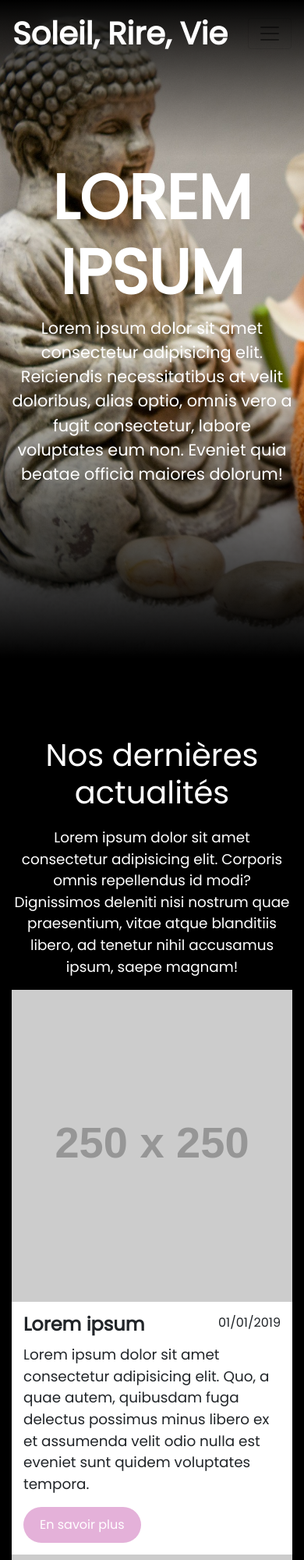
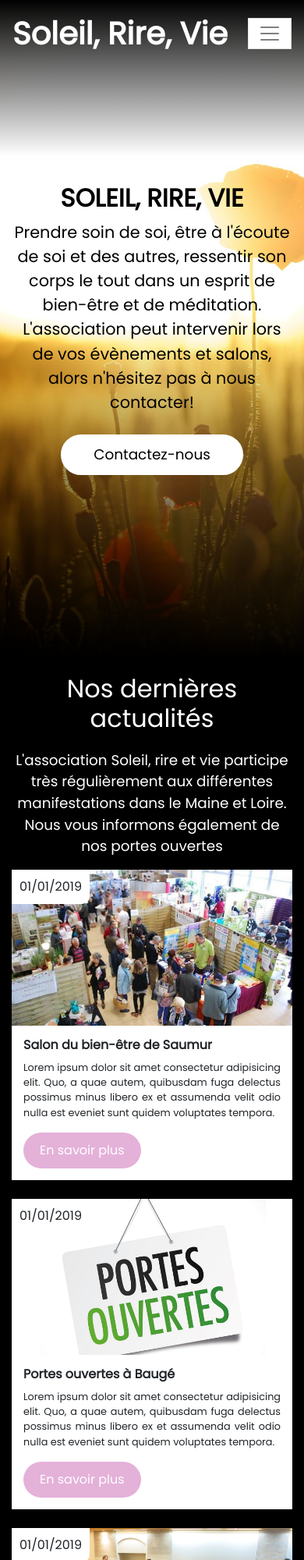
Before and after one commit to BrianEpaud/template, a plain HTML site: page index.html in a window 390 px wide. Shown: the top 2000 px of the page at 78% size. Drawn offline with nearby package versions, Linux system fonts and the light colour scheme; placeholder pictures from the web are drawn by us.

Commit message:
maquette

```diff
--- a/index.html
+++ b/index.html
@@ -9,8 +9,9 @@
         integrity="sha384-ggOyR0iXCbMQv3Xipma34MD+dH/1fQ784/j6cY/iJTQUOhcWr7x9JvoRxT2MZw1T" crossorigin="anonymous">
     <link href="https://stackpath.bootstrapcdn.com/font-awesome/4.7.0/css/font-awesome.min.css" rel="stylesheet"
         integrity="sha384-wvfXpqpZZVQGK6TAh5PVlGOfQNHSoD2xbE+QkPxCAFlNEevoEH3Sl0sibVcOQVnN" crossorigin="anonymous">
+    <link rel="stylesheet" href="https://unpkg.com/aos@next/dist/aos.css" />
     <link rel="stylesheet" href="style.css">
-    <title>Portfolio</title>
+    <title>Association, Soleil, Rire et Vie</title>
 </head>
 
 <body data-spy='scroll' data-target=".navbar" data-offset='50'>
@@ -47,11 +48,14 @@
         <div class="container h100">
             <div class="contentBox h100">
                 <div>
-                    <h1>LOREM IPSUM</h1>
-                    <p>Lorem ipsum dolor sit amet consectetur adipisicing elit. Reiciendis necessitatibus at velit
-                        doloribus, alias optio, omnis vero a fugit consectetur, labore voluptates eum non. Eveniet quia
-                        beatae officia maiores dolorum!
+                    <h1 data-aos="fade-up" data-aos-duration="1000" data-aos-delay="0">Soleil, Rire, Vie</h1>
+                    <p data-aos="fade-up" data-aos-duration="1000" data-aos-delay="500">Prendre soin de soi, être à
+                        l'écoute de soi et des autres, ressentir son corps le tout dans un
+                        esprit de bien-être et de méditation. L'association peut intervenir lors de vos évènements et
+                        salons, alors n'hésitez pas à nous contacter!
                     </p>
+                    <a href="#contact" class="btn btnD1" data-aos="fade-up" data-aos-duration="1000"
+                        data-aos-delay="1000">Contactez-nous</a>
                 </div>
             </div>
         </div>
@@ -62,47 +66,92 @@
             <div class="row">
                 <div class="offset-sm-2 col-sm-8">
                     <div class="headerText text-center">
-                        <h2>Nos dernières actualités</h2>
-                        <p>Lorem ipsum dolor sit amet consectetur adipisicing elit. Corporis omnis repellendus id modi? Dignissimos deleniti nisi nostrum quae praesentium, vitae atque blanditiis libero, ad tenetur nihil accusamus ipsum, saepe magnam!</p>
+                        <h2 data-aos="fade-up" data-aos-duration="1000" data-aos-delay="0">Nos dernières actualités</h2>
+                        <p data-aos="fade-up" data-aos-duration="1000" data-aos-delay="0">L'association Soleil, rire et
+                            vie participe très régulièrement aux différentes manifestations dans le Maine et Loire. Nous
+                            vous informons également de nos portes ouvertes </p>
                     </div>
                 </div>
             </div>
             <div class="row">
                 <div class="col-sm-4">
-                    <div class="blogpost">
+                    <div class="blogpost mb-4" data-aos="fade-up" data-aos-duration="1000" data-aos-delay="500">
+                        <date>01/01/2019</date>
                         <div class="imgBx">
-                            <img src="https://via.placeholder.com/250" class="img-fluid">
+                            <img src="/images/salon1.jpg" class="img-fluid">
                         </div>
                         <div class="content">
-                                <date>01/01/2019</date>
-                            <h1>Lorem ipsum</h1>
-                            <p>Lorem ipsum dolor sit amet consectetur adipisicing elit. Quo, a quae autem, quibusdam fuga delectus possimus minus libero ex et assumenda velit odio nulla est eveniet sunt quidem voluptates tempora.</p>
+                            <h1>Salon du bien-être de Saumur</h1>
+                            <p class="text-justify">Lorem ipsum dolor sit amet consectetur adipisicing elit. Quo, a quae
+                                autem, quibusdam
+                                fuga delectus possimus minus libero ex et assumenda velit odio nulla est eveniet sunt
+                                quidem voluptates tempora.</p>
+                            <!-- Button trigger modal -->
+                            <button type="button" class="btn btnD2" data-toggle="modal"
+                                data-target=".bd-example-modal-lg">
+                                En savoir plus
+                            </button>
+
+                            <!-- Modal -->
+                            <div class="modal fade bd-example-modal-lg" id="exampleModalCenter" tabindex="-1"
+                                role="dialog" aria-labelledby="exampleModalCenterTitle" aria-hidden="true">
+                                <div class="modal-dialog modal-dialog-centered" role="document">
+                                    <div class="modal-content">
+                                        <div class="modal-header">
+                                            <h5 class="modal-title" id="exampleModalLongTitle">Salon du bien-être de
+                                                Saumur</h5>
+                                            <button type="button" class="close" data-dismiss="modal" aria-label="Close">
+                                                <span aria-hidden="true">&times;</span>
+                                            </button>
+                                        </div>
+                                        <div class="modal-body">
+                                            <div class="col-md-">
+                                                <img src="/images/salon1.jpg" class="img-fluid">
+                                            </div>
+                                            <div class="col-md-6">
+                                                <div class="text-justify">Lorem ipsum dolor sit amet consectetur
+                                                    adipisicing elit. Quo, a quae
+                                                    autem, quibusdam
+                                                    fuga delectus possimus minus libero ex et assumenda velit odio nulla
+                                                    est eveniet sunt
+                                                    quidem voluptates tempora.</div>
+                                            </div>
+                                        </div>
+
+                                    </div>
+                                </div>
+                            </div>
+                        </div>
+                    </div>
+                </div>
+                <div class="col-sm-4">
+                    <div class="blogpost mb-4" data-aos="fade-up" data-aos-duration="1000" data-aos-delay="750">
+                        <date>01/01/2019</date>
+                        <div class="imgBx">
+                            <img src="/images/portes-ouvertes.jpg" class="img-fluid">
+                        </div>
+                        <div class="content">
+                            <h1>Portes ouvertes à Baugé</h1>
+                            <p class="text-justify">Lorem ipsum dolor sit amet consectetur adipisicing elit. Quo, a quae
+                                autem, quibusdam
+                                fuga delectus possimus minus libero ex et assumenda velit odio nulla est eveniet sunt
+                                quidem voluptates tempora.</p>
                             <a href="#" class="btn btnD2">En savoir plus</a>
                         </div>
                     </div>
                 </div>
                 <div class="col-sm-4">
-                    <div class="blogpost">
+                    <div class="blogpost mb-4" data-aos="fade-up" data-aos-duration="1000" data-aos-delay="1000">
+                        <date>01/01/2019</date>
                         <div class="imgBx">
-                            <img src="https://via.placeholder.com/350" class="img-fluid">
+                            <img src="/images/forum.jpg" class="img-fluid">
                         </div>
                         <div class="content">
-                                <date>01/01/2019</date>
-                            <h1>Lorem ipsum</h1>
-                            <p>Lorem ipsum dolor sit amet consectetur adipisicing elit. Quo, a quae autem, quibusdam fuga delectus possimus minus libero ex et assumenda velit odio nulla est eveniet sunt quidem voluptates tempora.</p>
-                        <a href="#" class="btn btnD2">En savoir plus</a>
-                        </div>
-                    </div>
-                </div>
-                <div class="col-sm-4">
-                    <div class="blogpost">
-                        <div class="imgBx">
-                            <img src="https://via.placeholder.com/350" class="img-fluid">
-                        </div>
-                        <div class="content">
-                                <date>01/01/2019</date>
-                            <h1>Lorem ipsum</h1>
-                            <p>Lorem ipsum dolor sit amet consectetur adipisicing elit. Quo, a quae autem, quibusdam fuga delectus possimus minus libero ex et assumenda velit odio nulla est eveniet sunt quidem voluptates tempora.</p>
+                            <h1>Forum de la méditation</h1>
+                            <p class="text-justify">Lorem ipsum dolor sit amet consectetur adipisicing elit. Quo, a quae
+                                autem, quibusdam
+                                fuga delectus possimus minus libero ex et assumenda velit odio nulla est eveniet sunt
+                                quidem voluptates tempora.</p>
                             <a href="#" class="btn btnD2">En savoir plus</a>
                         </div>
                     </div>
@@ -115,11 +164,13 @@
         <div class="container h100">
             <div class="contentBox h100">
                 <div>
-                    <h2>L'association</h2>
-                    <p>Lorem ipsum, dolor sit amet consectetur adipisicing elit. Placeat voluptate velit totam impedit
+                    <h2 data-aos="fade-up" data-aos-duration="1000" data-aos-delay="0">L'association</h2>
+                    <p data-aos="fade-up" data-aos-duration="1000" data-aos-delay="500">Lorem ipsum, dolor sit amet
+                        consectetur adipisicing elit. Placeat voluptate velit totam impedit
                         pariatur, aliquam, minus, optio accusantium corporis quibusdam illum. Culpa cumque laudantium
                         nobis possimus non animi autem maxime?</p>
-                    <a href="" class="btn btnD1">En savoir plus</a>
+                    <a href="" class="btn btnD1" data-aos="fade-up" data-aos-duration="1000" data-aos-delay="750">En
+                        savoir plus</a>
                 </div>
             </div>
         </div>
@@ -131,14 +182,14 @@
             <div class="row">
                 <div class="col-sm-12">
                     <div class="headerText text-center">
-                        <h2>Contactez nous</h2>
+                        <h2 data-aos="fade-up" data-aos-duration="1000" data-aos-delay="0">Contactez nous</h2>
                     </div>
 
                 </div>
             </div>
             <div class="row clearfix">
                 <div class="offset-sm-2 col-sm-8">
-                    <form action="">
+                    <form action="" data-aos="fade-up" data-aos-duration="1000" data-aos-delay="500">
                         <div class="form-group">
                             <label for="">Name</label>
                             <input type="text" name="" class="form-control">
@@ -156,7 +207,8 @@
                             <textarea class="form-control textarea" name="" id="" cols="10" rows="3"></textarea>
                         </div>
                         <div class="form-group text-center">
-                           <button class="btn btnD1">Envoyer</button>
+                            <button class="btn btnD1" data-aos="fade-up" data-aos-duration="1000"
+                                data-aos-delay="500">Envoyer</button>
                         </div>
                     </form>
                 </div>
@@ -168,9 +220,12 @@
             <div class="row">
                 <div class="col-sm-12">
                     <ul class="rs">
-                        <li><a target="_blank" rel="nooponer" href="https://www.facebook.com/Association-Soleil-Rire-et-Vie-338039176861690/"><i class="fa fa-facebook"></i></a></li>
+                        <li><a target="_blank" rel="nooponer"
+                                href="https://www.facebook.com/Association-Soleil-Rire-et-Vie-338039176861690/"><i
+                                    class="fa fa-facebook"></i></a></li>
 
-                        <li><a href="mailto:association.soleilrireetvie49@gmail.com"><i class="fa fa-envelope"></i></a></li>
+                        <li><a href="mailto:association.soleilrireetvie49@gmail.com"><i class="fa fa-envelope"></i></a>
+                        </li>
                     </ul>
                     <p class="copyright">&copy; Copyright 2019 - EB Creations </p>
                 </div>
@@ -186,10 +241,14 @@
     <script src="https://stackpath.bootstrapcdn.com/bootstrap/4.3.1/js/bootstrap.min.js"
         integrity="sha384-JjSmVgyd0p3pXB1rRibZUAYoIIy6OrQ6VrjIEaFf/nJGzIxFDsf4x0xIM+B07jRM" crossorigin="anonymous">
     </script>
+    <script src="https://unpkg.com/aos@next/dist/aos.js"></script>
+    <script>
+        AOS.init();
+    </script>
     <script type="text/javascript">
-    $(document).scroll(function(){
-        $('.navbar').toggleClass('scrolled', $(this).scrollTop() > $('.navbar').height());
-    })
+        $(document).scroll(function () {
+            $('.navbar').toggleClass('scrolled', $(this).scrollTop() > $('.navbar').height());
+        })
     </script>
 </body>
 
--- a/style.css
+++ b/style.css
@@ -46,7 +46,7 @@ p {
 }
 
 .navbar-light .navbar-nav .nav-link:hover,
-.navbar-light .navbar-nav .nav-link:focus{
+.navbar-light .navbar-nav .nav-link:focus {
     color: rgba(255, 255, 255, 1);
 }
 
@@ -64,7 +64,8 @@ p {
     top: 0%;
     width: 100%;
     height: 100vh;
-    background: url(images/banner_bg.jpg);
+    background: url(images/sunset.jpg);
+    background-attachment: fixed;
     background-size: cover;
     margin-bottom: 0
 }
@@ -115,13 +116,13 @@ p {
 .contentBox h1 {
 
     font-weight: 800;
-    color: #ffffff;
+    color: #000;
     text-transform: uppercase;
     font-size: 5rem
 }
 
 .contentBox p {
-    color: #ffffff;
+    color: #000;
     font-size: 1.3rem
 }
 
@@ -138,9 +139,14 @@ p {
 
 .sec2 {
     position: relative;
-    background: url(images/contact_bg.jpg);
+    background: url(images/nature.jpg);
+    background-attachment: fixed;
     background-size: cover;
     height: 100vh;
+
+}
+.sec2 p {
+    color: #ffffff;
 }
 
 .sec2 h2 {
@@ -195,7 +201,11 @@ p {
     margin: 0;
     padding: 0 0 10px;
     font-weight: 600;
-    font-size: 1.5rem;
+    font-size: 1rem;
+}
+.blogpost .content p {
+
+    font-size: .8rem;
 }
 
 .btnD2 {
@@ -210,12 +220,19 @@ p {
     position: relative;
     padding: 100px 0;
     background: url(images/banner_bg2.jpg);
+    background-attachment: fixed;
     background-size: cover;
     min-height: 100vh;
 }
-date{
+
+date {
     float: right;
+    position: absolute;
+    background: #fff;
+    padding: 10px;
+    border-bottom-right-radius: 10px
 }
+
 .contact .form-control {
     background: transparent;
     border: none;
@@ -284,3 +301,70 @@ footer {
     color: #777;
     margin-top: 20px
 }
+
+@media (min-width: 992px) {
+
+    .navbar-expand-lg .navbar-nav .nav-link {
+        padding-right: 1rem;
+        padding-left: 1rem;
+    }
+}
+
+@media (max-width: 992px) {
+    .navbar-light .navbar-toggler {
+        background: #fff;
+        border-radius: 0;
+    }
+
+    .banner {
+        min-height: 100vh;
+        padding: 100px 0
+    }
+
+    .contentBox h1,
+    .sec2 h2 {
+        font-size: 2rem
+    }
+
+    .navbar-expand-lg .navbar-nav .nav-link {
+        padding-right: 1rem;
+        padding-left: 1rem;
+    }
+
+    .headerText h2 {
+        font-size: 2rem;
+
+    }
+
+    .blog,
+    .contact {
+
+        padding: 20px 0;
+
+    }
+    .blogpost .imgBx {
+        height: 200px;
+    }
+
+    .sec2{
+        height: auto;
+        padding:40px 0
+    }
+    .contact .form-control{
+        height: 40px;
+        border: 1px solid #fff;
+    }
+    .btnD1{
+        padding: 10px 40px;
+        margin-top: 10px
+    }
+    .contact, .blog, .banner{
+        min-height: 0
+    }
+    footer{
+    padding: 0 0 20px
+    }
+    .rs li a{
+        font-size: 1.5rem
+    }
+}
```
Also changed, not shown: images/forum.jpg (added), images/happy.jpg (added), images/nature.jpg (added), images/portes-ouvertes.jpg (added), images/salon1.jpg (added), images/sunset.jpg (added).
